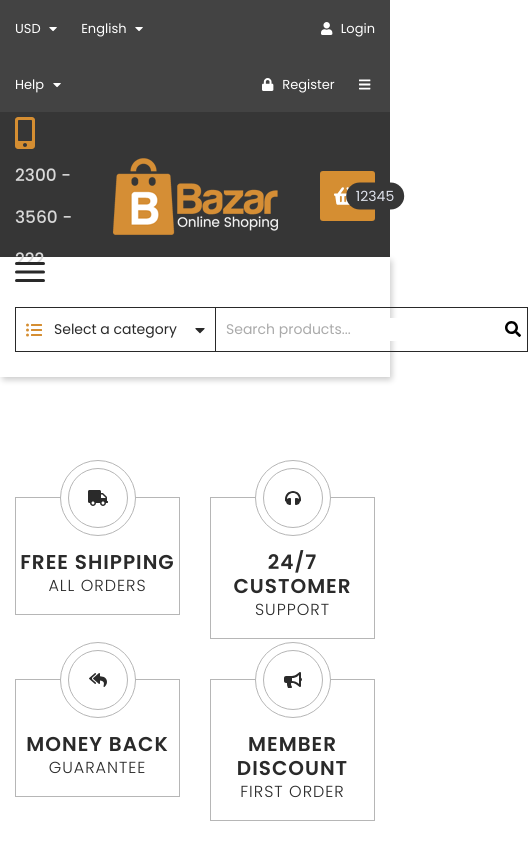
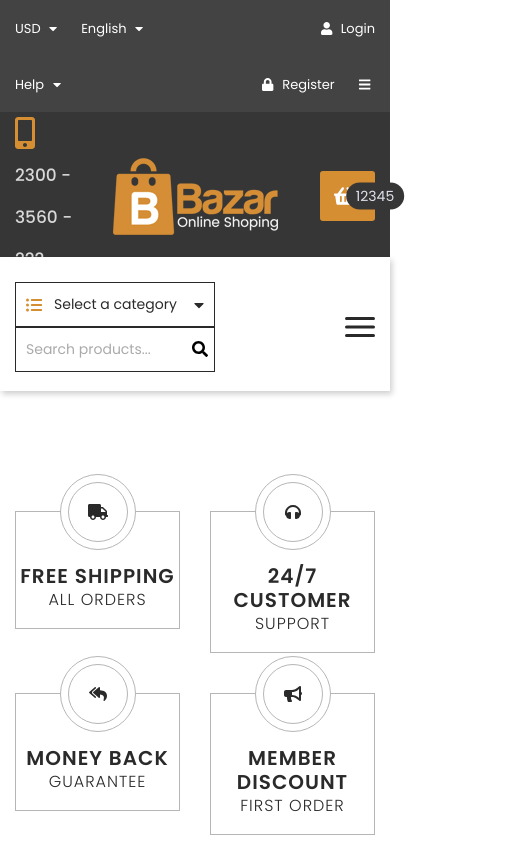
Before and after one commit to kamilwilk95/wdp-2204-02, a React (Create React App) app: page / in a window 390 px wide. Shown: the top 844 px of the page, 528 px wide, since content can reach past the window. Built offline with nearby package versions, Linux system fonts and the light colour scheme.

Commit message:
Fix height of menu

```diff
--- a/src/components/features/ProductSearch/ProductSearch.module.scss
+++ b/src/components/features/ProductSearch/ProductSearch.module.scss
@@ -1,17 +1,18 @@
 @import "../../../styles/settings.scss";
 
 .root {
-  border: 1px solid $search-border;
   display: inline-flex;
   height: 45px;
   color: $search-text;
+  align-items:center;
 
   .category {
-    border-right: 1px solid $search-border;
+    border: 1px solid $search-border;
     display: flex;
     align-items: center;
     position: relative;
     width: 200px;
+    height: 45px;
 
     .icon:first-child {
       color: $search-hover;
@@ -81,9 +82,12 @@
   }
 
   .searchField {
+    height: 45px;
     display: flex;
     align-items: center;
     position: relative;
+    border: 1px solid $search-border;
+
 
     &:hover button {
       color: $darkOrange;
@@ -124,3 +128,14 @@
     }
   }
 }
+@media (max-width: 494px){
+  .root {
+    min-height: 84px;
+    flex-wrap: wrap;
+    .searchField {
+      input{
+        max-width: 170px;
+      }
+    }
+  }
+}
--- a/src/components/layout/MenuBar/MenuBar.module.scss
+++ b/src/components/layout/MenuBar/MenuBar.module.scss
@@ -3,9 +3,10 @@
 .root {
   box-shadow: 2px 3.464px 6px rgba(1, 2, 2, 0.2);
   background-color: $menuBar-bg;
-
+  justify-content: space-around;
+  position: relative;
   :global(.container) > :global(.row) {
-    min-height: 84px;
+    //min-height: 84px;
   }
 
   .search_wrapper{
@@ -75,12 +76,17 @@
     display: block;
   }
   }
+  @media (max-width: 494px){
+    .menu_mob{
+      top: 134px;
+    }
+  }
 }
 
 .menu_mob{
   border: 1px solid #000;
   position: absolute;
-  top: 297px;
+  top: 96px;
   right: 0;
   z-index: 15;
   background-color: $menuBurger-bg;
@@ -104,7 +110,6 @@
     }
   }
 }
-
 
 
 /* menu icon styles */
```
